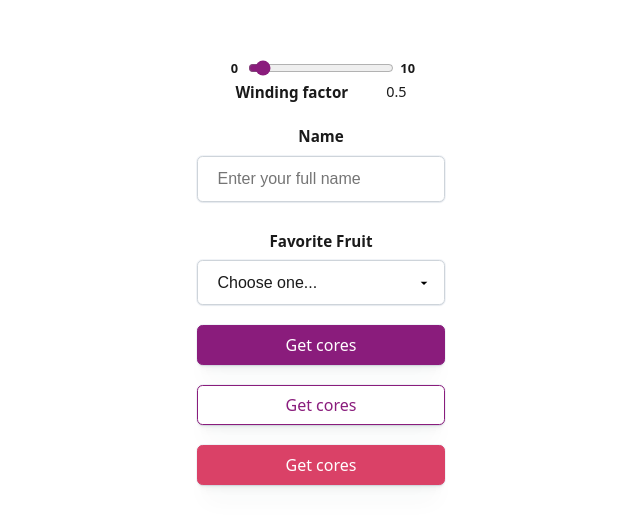
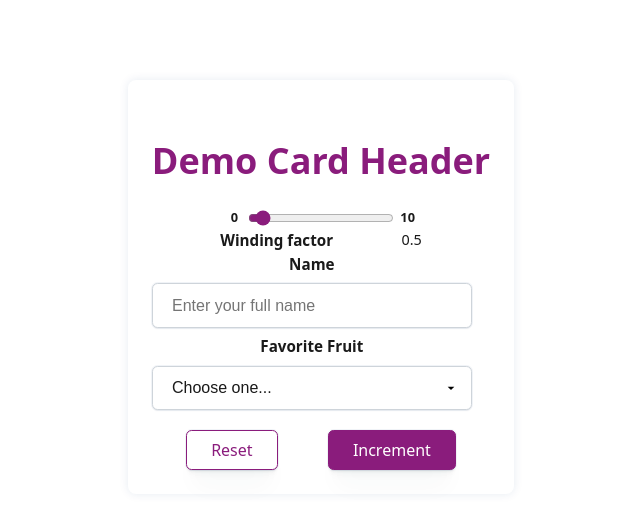
Before and after one commit to sakthiram17/inductor-design-tool, a React (Vite) app: page / in a window 1280 px wide. Shown: the part 113-640 px from the top of the page, without its empty margins (319-959 px from the left). Built offline with nearby package versions, Linux system fonts and the light colour scheme.

Commit message:
minor fixes and added card component

```diff
--- a/src/App.tsx
+++ b/src/App.tsx
@@ -1,13 +1,14 @@
 import { useState } from "react";
 import "./App.css";
-import Button from "./components/ui/Button/Button";
 import SliderInput from "./components/ui/Inputs/SliderInput";
 import TextInput from "./components/ui/Inputs/TextInput";
 import Dropdown from "./components/ui/Inputs/Dropdown";
+import Card from "./components/ui/Card/Card";
 
 function App() {
   const [name, setName] = useState("");
   const [fruit, setFruit] = useState("");
+  const [count, setCount] = useState(0);
 
   const options = [
     { value: "", label: "Select a fruit" },
@@ -25,7 +26,21 @@ function App() {
           gap: "20px",
         }}
       >
-        <SliderInput
+        <Card
+          header={<h2>Demo Card Header</h2>}
+
+          primaryBtn={{
+            label: "Increment",
+            onClick: () => setCount(count + 1),
+            disabled: false,
+          }}
+          secondaryBtn={{
+            label: "Reset",
+            onClick: () => setCount(0),
+            disabled: count === 0,
+          }}
+        >
+              <SliderInput
           value={0.5}
           errorMessage="limit exceeded"
           validationFunction={() => true}
@@ -53,9 +68,7 @@ function App() {
           options={options}
           placeholder="Choose one..."
         />
-        <Button label="Get cores"></Button>
-        <Button label="Get cores" styleType="secondary"></Button>
-        <Button label="Get cores" styleType="danger"></Button>
+        </Card>
       </div>
     </>
   );
--- a/src/components/ui/Button/Button.tsx
+++ b/src/components/ui/Button/Button.tsx
@@ -8,7 +8,7 @@ export const ButtonStyle = {
   Danger: "danger" as ButtonStyle,
 };
 
-interface ButtonProps {
+export interface ButtonProps {
   label: string;
   onClick?: () => void;
   styleType?: ButtonStyle;
--- /dev/null
+++ b/src/components/ui/Card/Card.css
@@ -0,0 +1,73 @@
+.card-primary {
+  background-color: var(--bg-light);
+  border-radius: 0.5rem;
+  box-shadow: rgba(14, 63, 126, 0.1) 0 0 10px;
+  padding: 1.5rem;
+  max-width: 600px;
+  margin: 1rem auto;
+  display: flex;
+  flex-direction: column;
+  gap: 1.25rem;
+  font-family: inherit;
+  color: var(--text-primary);
+}
+
+.card-header {
+  font-size: 1.5rem;
+  font-weight: 700;
+  color: var(--color-mardi-gras);
+}
+
+.card-body {
+  font-size: 1rem;
+  color: var(--text-secondary);
+  line-height: 1.4;
+}
+
+.card-footer {
+  display: flex;
+  flex-wrap: wrap;
+  justify-content: space-between;
+  align-items: center;
+  gap: 1rem;
+  width: 100%;
+}
+
+.card-buttons {
+  display: flex;
+  gap: 1rem;
+  flex-wrap: wrap;
+  justify-content: space-evenly;
+  flex: 1 1 auto;
+}
+
+.card-footer-content {
+  flex: 1 1 auto;
+  font-size: 0.9rem;
+  color: var(--text-muted);
+  text-align: right;
+  min-width: 150px;
+}
+
+/* Responsive adjustments */
+@media (max-width: 480px) {
+  .card-primary {
+    padding: 1rem;
+    max-width: 100%;
+  }
+
+  .card-footer {
+    flex-direction: column;
+    align-items: stretch;
+  }
+
+  .card-buttons {
+    justify-content: center;
+  }
+
+  .card-footer-content {
+    text-align: center;
+    margin-top: 0.5rem;
+    min-width: auto;
+  }
+}
--- /dev/null
+++ b/src/components/ui/Card/Card.tsx
@@ -0,0 +1,58 @@
+import React from "react";
+import Button, { ButtonStyle } from "../Button/Button";
+import "./Card.css"
+type ButtonProps = {
+  label: string;
+  onClick: () => void;
+  disabled?: boolean;
+};
+
+type CardProps = {
+  header?: React.ReactNode;
+  children: React.ReactNode;
+  footer?: React.ReactNode;
+  primaryBtn: ButtonProps;
+  secondaryBtn?: ButtonProps;
+  className?: string;
+};
+
+export const Card: React.FC<CardProps> = ({
+  header,
+  footer,
+  children,
+  primaryBtn,
+  secondaryBtn,
+  className = "",
+}) => {
+  return (
+    <div className={`card-primary ${className}`}>
+      {header && <div className="card-header">{header}</div>}
+
+      <div className="card-body">{children}</div>
+
+      <div className="card-footer">
+        <div className="card-buttons">
+          {secondaryBtn && (
+            <Button
+              label={secondaryBtn.label}
+              onClick={secondaryBtn.onClick}
+              disabled={secondaryBtn.disabled}
+              styleType={ButtonStyle.Secondary}
+            />
+          )}
+
+          <Button
+            label={primaryBtn.label}
+            onClick={primaryBtn.onClick}
+            disabled={primaryBtn.disabled}
+            styleType={ButtonStyle.Primary}
+          />
+        </div>
+
+        {footer && <div className="card-footer-content">{footer}</div>}
+      </div>
+    </div>
+  );
+};
+
+export default Card;
```
Also changed, not shown: src/components/ui/Card.tsx (deleted, +0 -33 lines).
